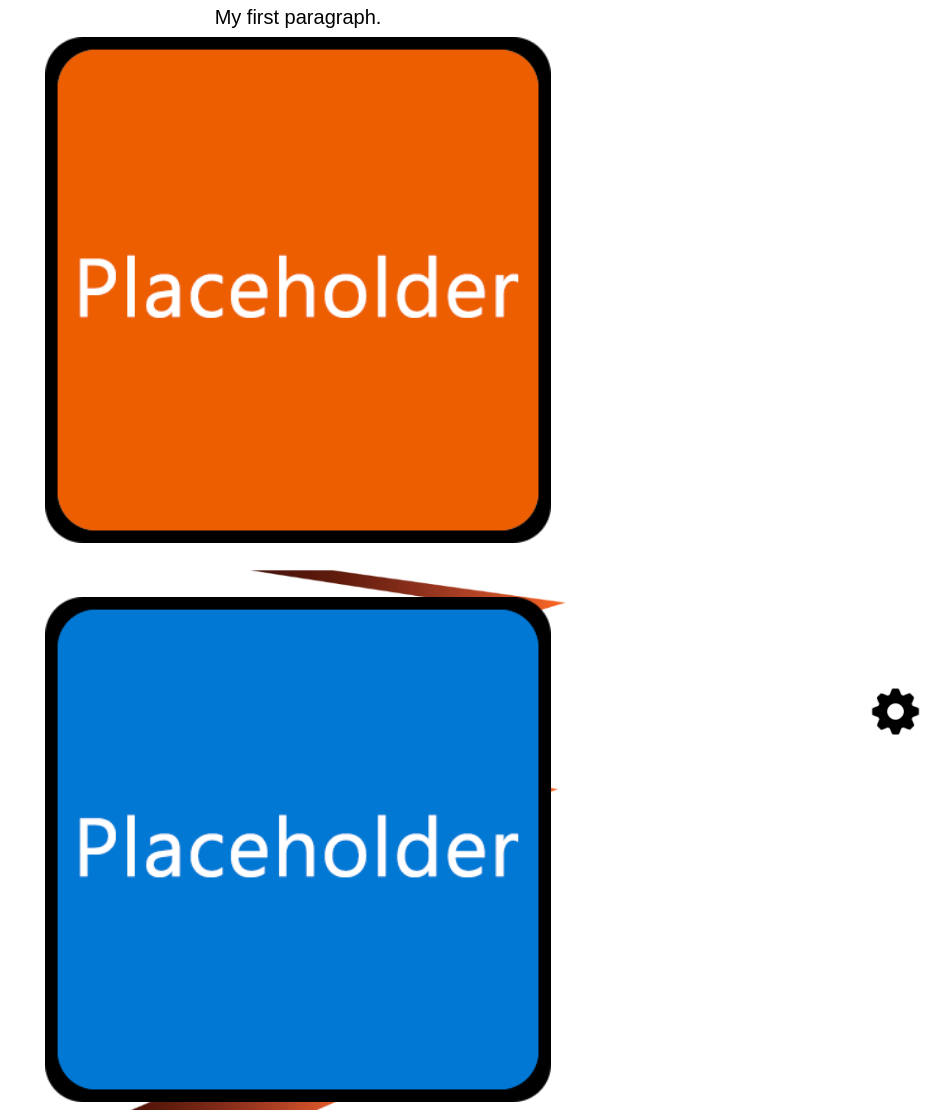
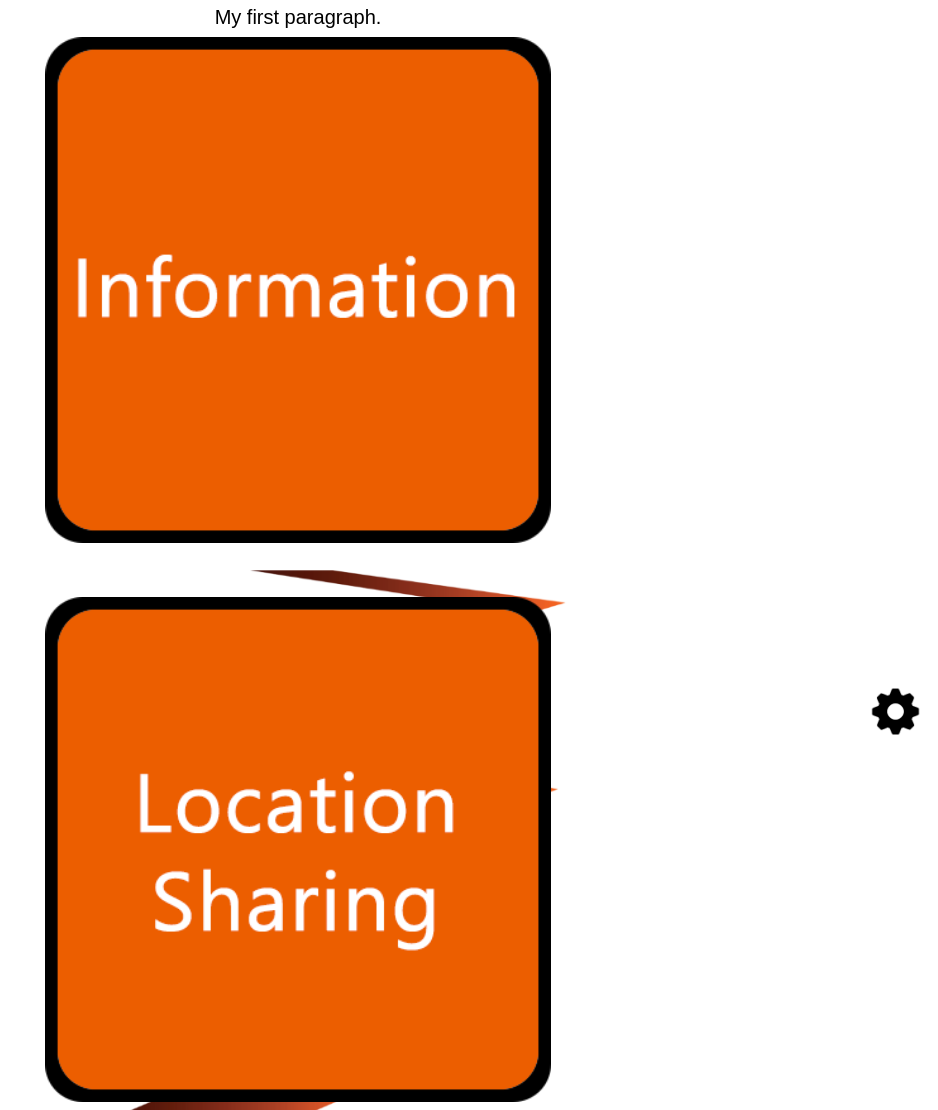
Before and after one commit to IrakliGurgenidze/HackRPI2019, a website: page HackRPI2019/index.html in a window 1280 px wide. Shown: the part 56-1166 px from the top of the page, without its empty margins (342-1280 px from the left). Drawn offline with Linux system fonts and the light colour scheme.

Commit message:
Clean up

```diff
--- a/HackRPI2019/index.html
+++ b/HackRPI2019/index.html
@@ -43,7 +43,7 @@ body {
 
 
                 <a href="one.html">
-                    <img border="0" alt="W3Schools" src="placeholder_2.png" class="center">
+                    <img border="0" alt="W3Schools" src="information.png" class="center">
                 </a>
 
                 <br>
@@ -51,7 +51,7 @@ body {
                 <br>
 
                 <a href="two.html">
-                    <img border="0" alt="W3Schools" src="placeholder.png"class="center">
+                    <img border="0" alt="W3Schools" src="location.png"class="center">
                 </a>
 
                 <!--<a href="http://localhost:8000/HackRPI2019/three.html">
```
Also changed, not shown: HackRPI2019/setting.html (+5 -7 lines), HackRPI2019/favicon.ico (added), HackRPI2019/information.png (added), HackRPI2019/location.png (added), HackRPI2019/one.html (indentation only).
